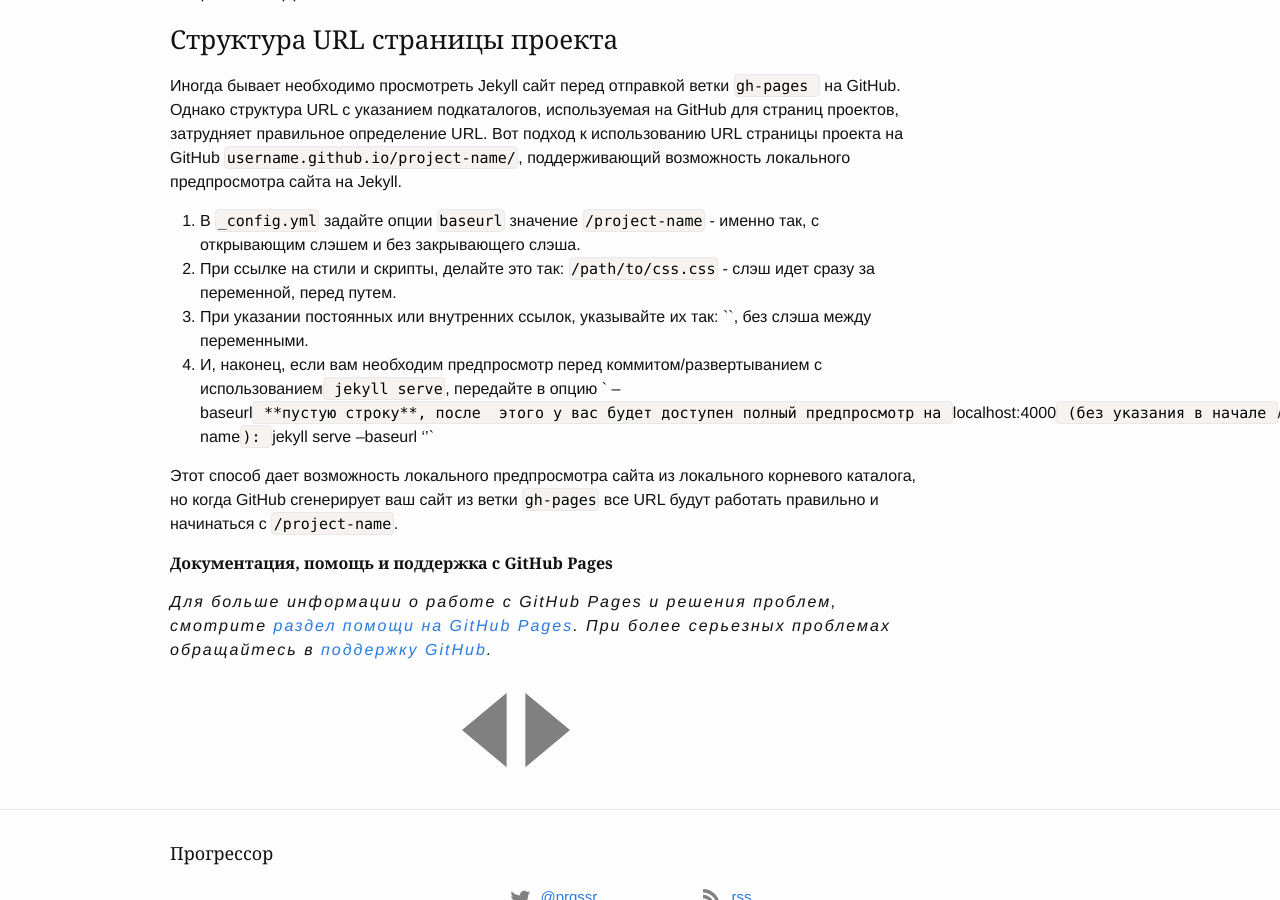
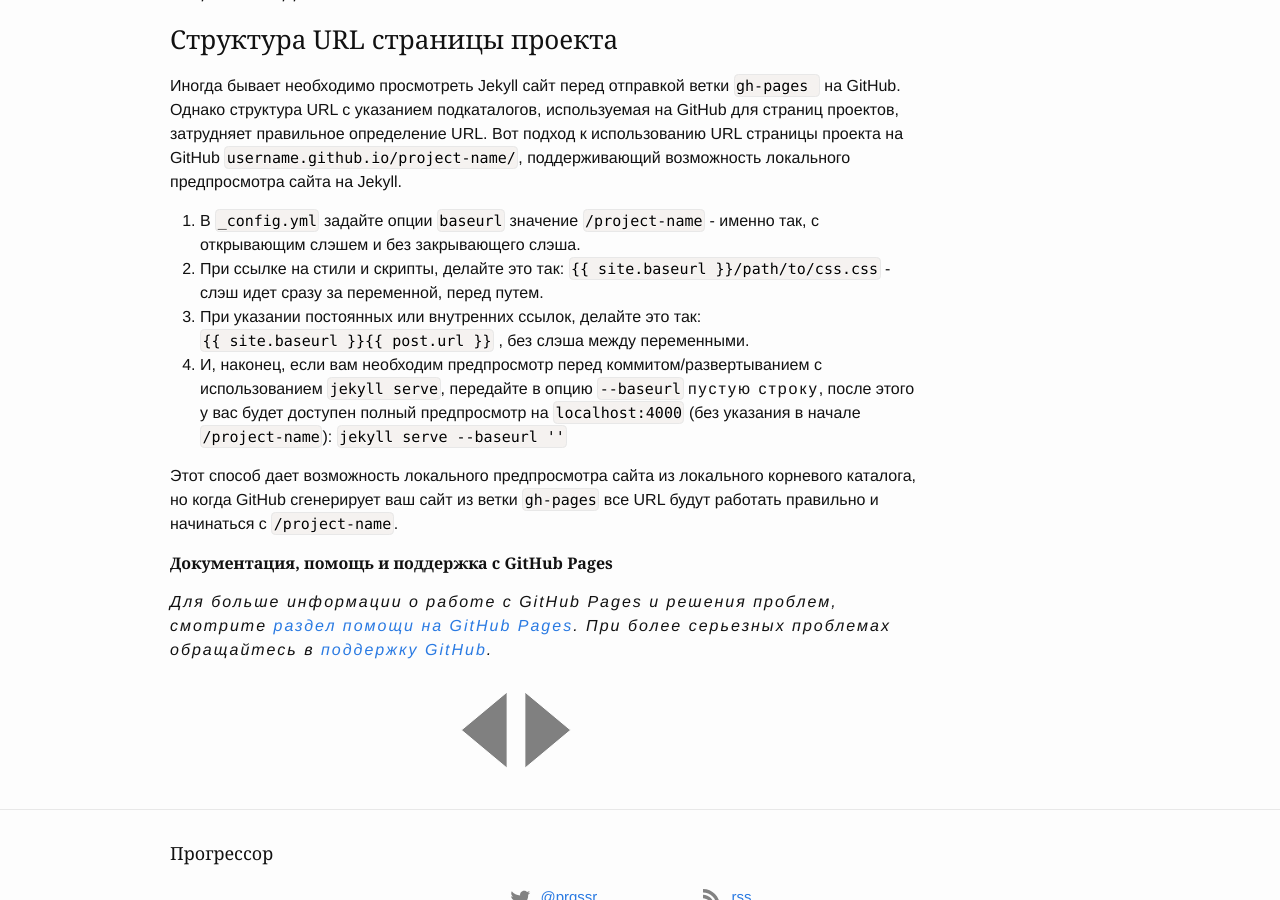
Before and after one commit to prgssr/prgssr.github.io, a Jekyll site: the page built from _documentation/22_github_pages.markdown, in a window 1280 px wide and 900 px high, scrolled down 1534 px. Built offline with Jekyll 4.4.1, drawn with Linux system fonts in a browser that asks for light colours.

Commit message:
markup fix 22

```diff
--- a/_documentation/22_github_pages.markdown
+++ b/_documentation/22_github_pages.markdown
@@ -48,9 +48,10 @@ gem 'github-pages', versions['github-pages']
 Иногда бывает необходимо просмотреть Jekyll сайт перед отправкой ветки `gh-pages ` на GitHub. Однако структура URL с указанием подкаталогов, используемая на GitHub для страниц проектов, затрудняет правильное определение URL. Вот подход к использованию URL страницы проекта на GitHub `username.github.io/project-name/`, поддерживающий возможность локального предпросмотра сайта на Jekyll.
 
 1. В `_config.yml` задайте опции `baseurl` значение `/project-name` - именно так, с открывающим слэшем и без закрывающего слэша.
-2. При ссылке на стили и скрипты, делайте это так: `{{ site.baseurl }}/path/to/css.css` - слэш идет сразу за переменной, перед путем.
-3. При указании постоянных или внутренних ссылок, указывайте их так: `{{ site.baseurl }}{{ post.url }}`, без слэша  между переменными.
-4. И, наконец, если вам необходим предпросмотр перед коммитом/развертыванием с использованием` jekyll serve`, передайте в опцию ` --baseurl` **пустую строку**, после  этого у вас будет доступен полный предпросмотр на `localhost:4000` (без указания в начале `/project-name`): `jekyll serve --baseurl ''`
+2. При ссылке на стили и скрипты, делайте это так: {% raw %} `{{ site.baseurl }}/path/to/css.css` {% endraw %} - слэш идет сразу за переменной, перед путем.
+3. При указании постоянных или внутренних ссылок, делайте это так: {% raw %}
+ `{{ site.baseurl }}{{ post.url }}` {% endraw %}, без слэша  между переменными.
+4. И, наконец, если вам необходим предпросмотр перед коммитом/развертыванием с использованием `jekyll serve`, передайте в опцию `--baseurl` **пустую строку**, после  этого у вас будет доступен полный предпросмотр на `localhost:4000` (без указания в начале `/project-name`): `jekyll serve --baseurl ''`
 
 Этот способ дает возможность локального предпросмотра сайта из локального корневого каталога, но когда GitHub сгенерирует ваш сайт из ветки `gh-pages` все URL будут работать правильно и начинаться с `/project-name`.
 
```
